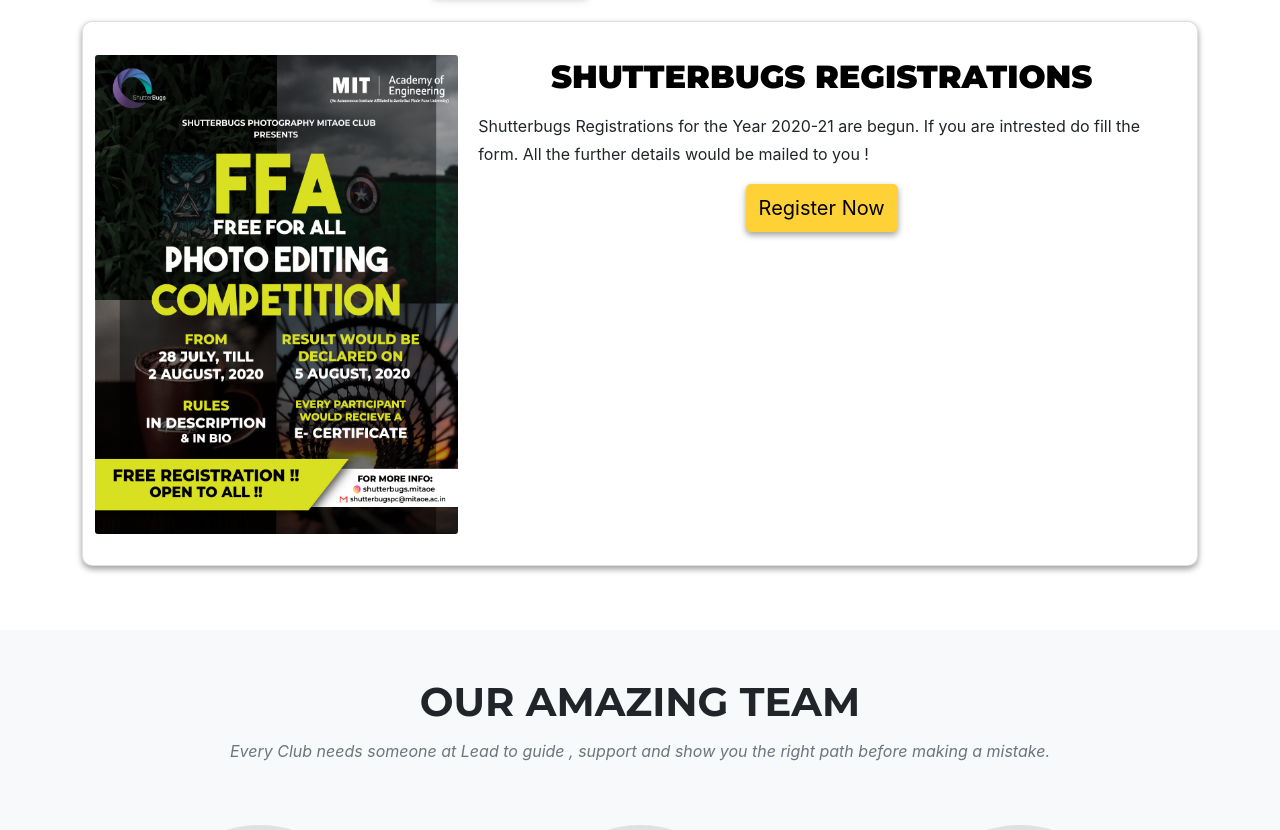
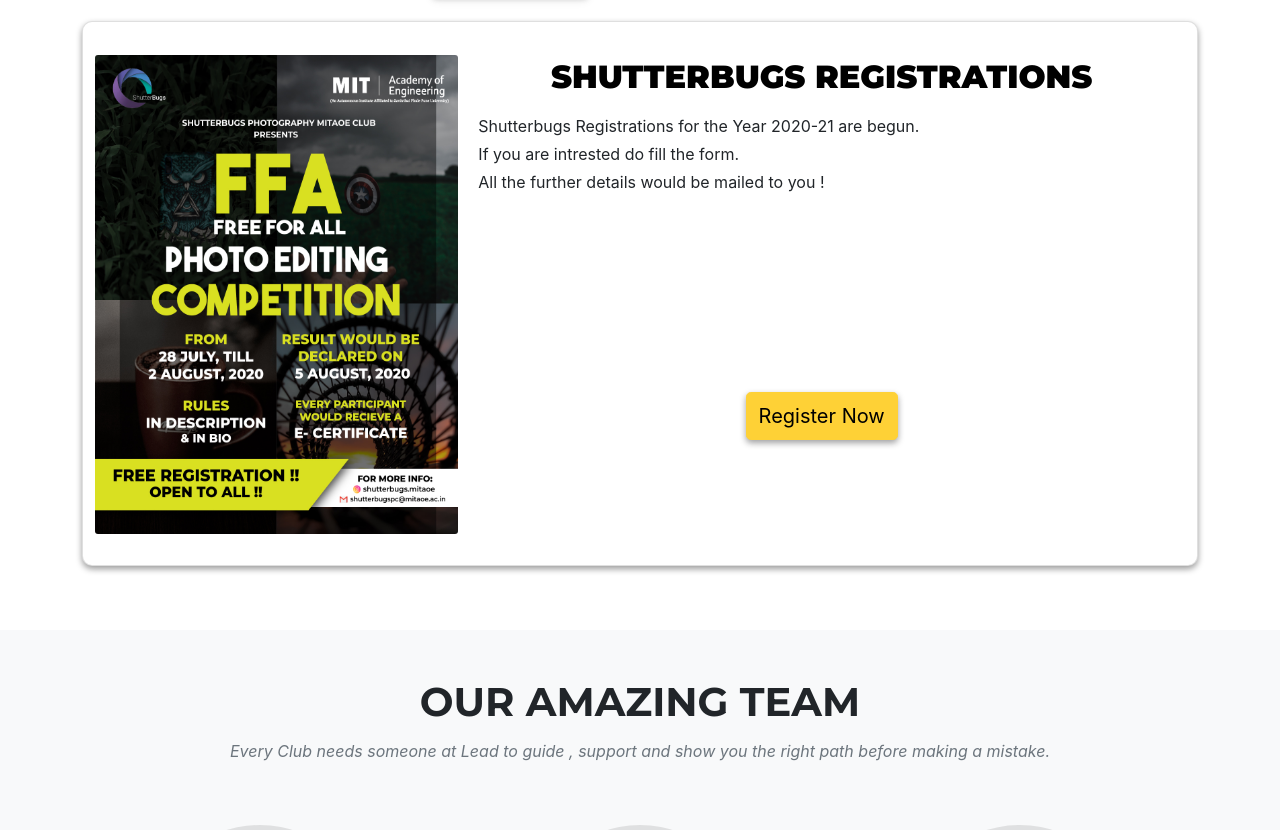
Before and after one commit to nishantlachake/shutterbugs, a plain HTML site: page index.html in a window 1280 px wide. Shown: the part 3131-3961 px from the top of the page. Drawn offline with nearby package versions, Linux system fonts and the light colour scheme.

Commit message:
Update index.html

```diff
--- a/index.html
+++ b/index.html
@@ -428,7 +428,7 @@
                     <div class="card-body">
                       <h2 class="card-title text-uppercase"><strong> Shutterbugs Registrations <br> </strong></h2>
                       <p></p>
-                      <p class="card-text-events">Shutterbugs Registrations for the Year 2020-21 are begun. If you are intrested do fill the form. All the further details would be mailed to you !   </p>
+                      <p class="card-text-events">Shutterbugs Registrations for the Year 2020-21 are begun. <br>If you are intrested do fill the form.<br> All the further details would be mailed to you ! <br><br><br><br>   </p>
                       <p class="card-text-events">
                           <p></p>
                           <!--strong> Last Date:</strong> 2<sup>nd</sup> September, 2020<br>
@@ -436,6 +436,7 @@
                         <strong>Results On:</strong> 5<sup>th</sup> September,2020 <br!-->
                         <p></p>
                         </p>
+                        <br><br><br><br>
                         <a href="Registration.html" class="btn btn-primary btn-lg float-center">Register Now</a><br>
                         <!--<a href="" target="_blank" class="button">Register</a>-->
 
```
